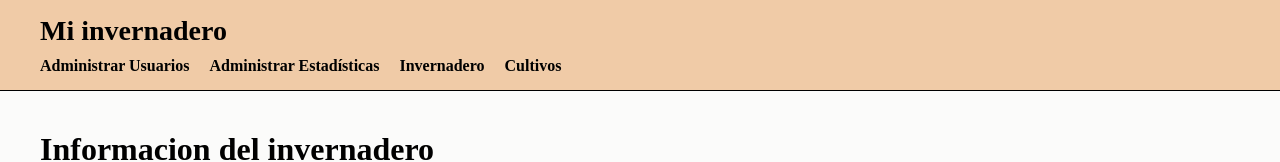
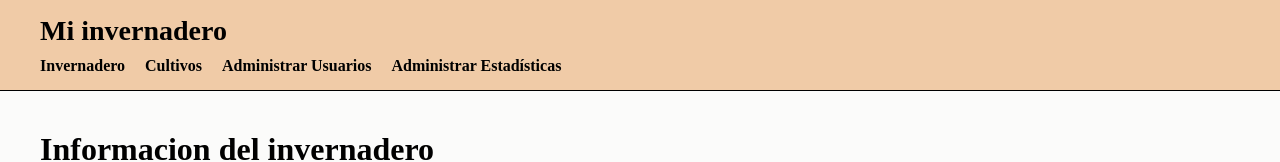
Before and after one commit to jonathanvargas1-ops/invernadero1, a plain HTML site: page invernadero.html in a window 1280 px wide. Shown: the top 162 px of the page. Drawn offline with Linux system fonts and the light colour scheme.

Commit message:
Corrige estructura de nav y acentos

```diff
--- a/invernadero.html
+++ b/invernadero.html
@@ -11,10 +11,10 @@
             <h1> Mi invernadero</h1>
 <nav>
     <ul>
-                    <a href="admin_usuarios.html">Administrar Usuarios</a>
-    <a href="admin_estadistica.html">Administrar Estadísticas</a>
         <li><a href="invernadero.html">Invernadero</a></li>
         <li><a href="cultivos.html">Cultivos</a></li>
+        <li><a href="admin_usuarios.html">Administrar Usuarios</a></li>
+        <li><a href="admin_estadistica.html">Administrar Estadísticas</a></li>
     </ul>
 </nav>
             </header>
```
Lines whose indentation alone changed are shown as unchanged.
